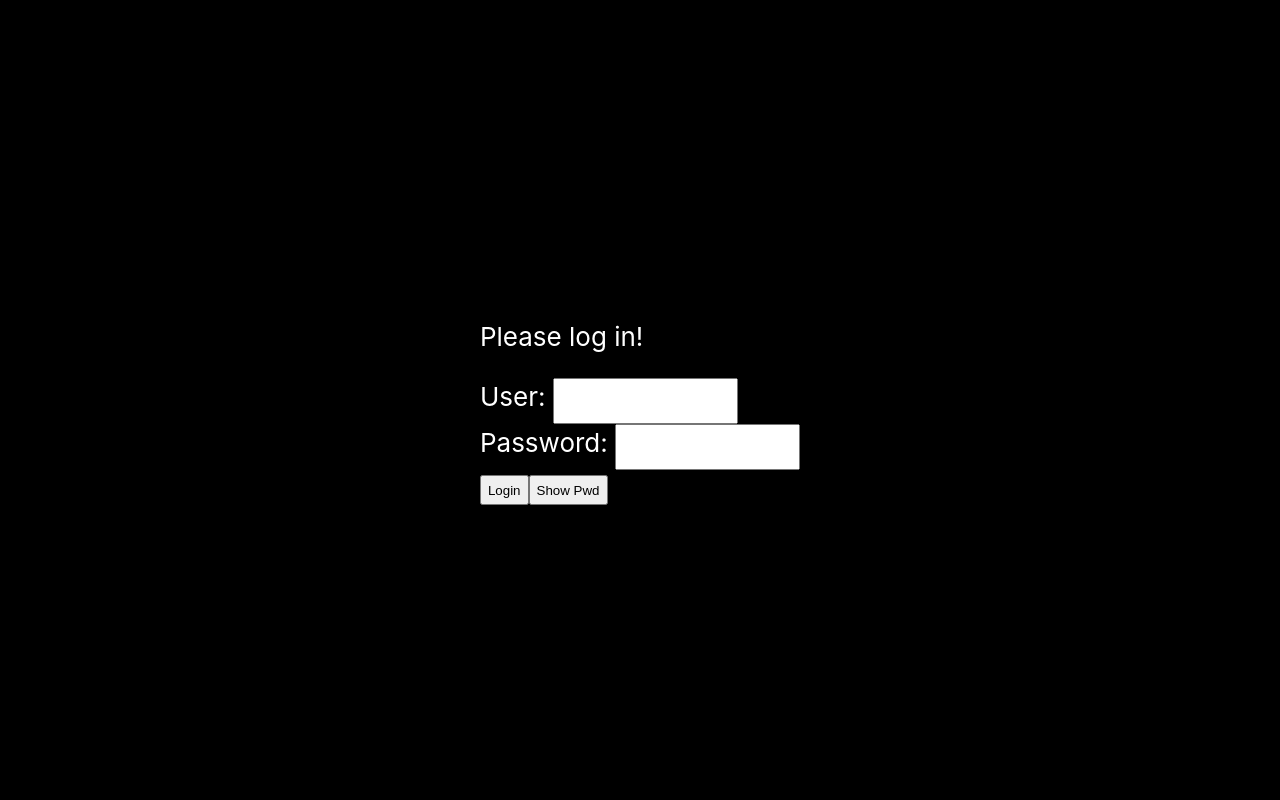
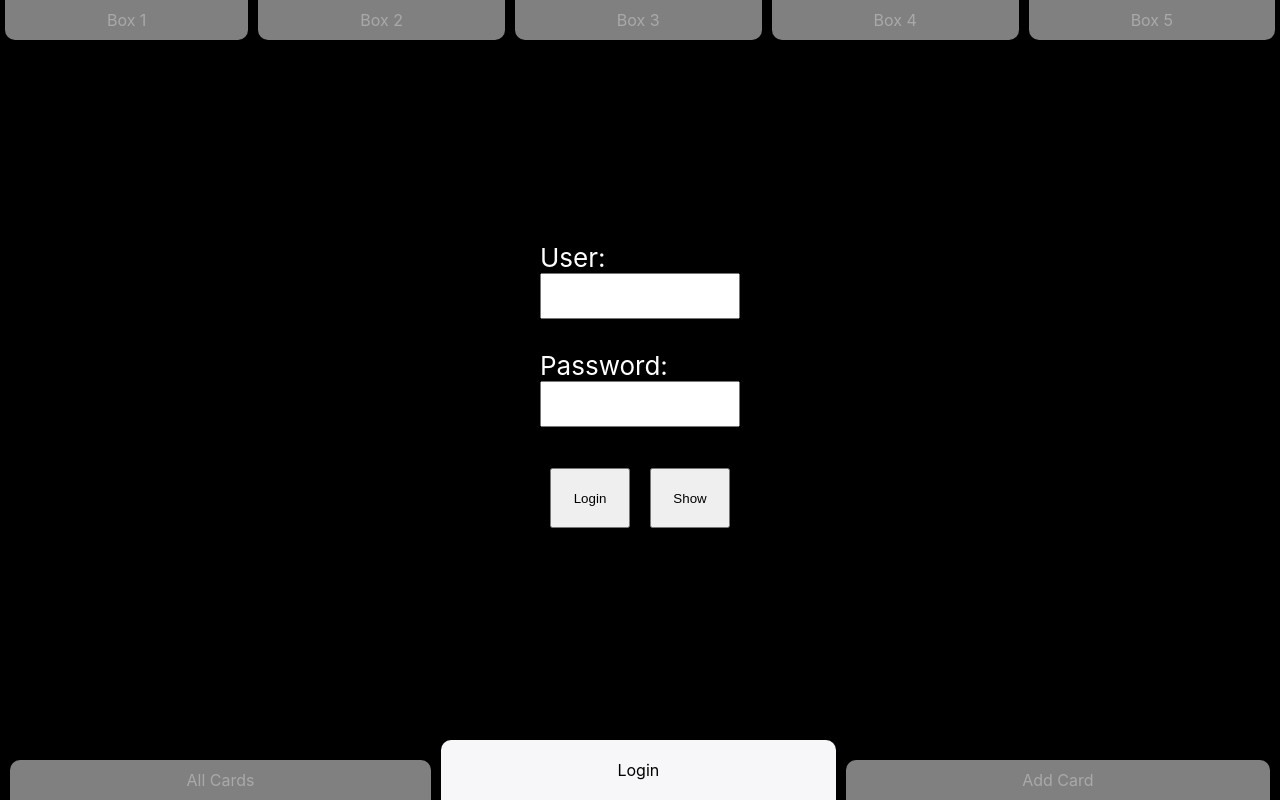
Before and after one commit to terix2k12/vocT1000, a React (Create React App) app in the folder voct1000react/: page / in a window 1280 px wide. Built offline with nearby package versions, Linux system fonts and the light colour scheme.

Commit message:
frontend; logic update

```diff
--- a/voct1000react/src/App.js
+++ b/voct1000react/src/App.js
@@ -15,14 +15,18 @@ function App() {
     const [appState, setAppState] = useState("signout");
     const [activeBox, setActiveBox] = useState(-1);
     const [activeCard, setActiveCard] = useState(null);
-    const [allCards, setAllCards] = useState([]);
+
 
     useEffect(() => {}, []);
 
     function setBox(box) {
-        setActiveBox(box);
-        setAppState('boxes');
-        // updateTraining(box);
+        if(box === activeBox) {
+            setActiveBox(0);
+            setAppState("");
+        } else {
+            setActiveBox(box);
+            setAppState('boxes');
+        }
     }
 
     function handleKey(e) {
@@ -52,12 +56,11 @@ function App() {
     } else if( appState === "boxes" ){
         content = (<CardBox activeBox = {activeBox} />);
     } else if( appState === "allcards" ){
-        content = <CardList allCards={allCards}
-                            setAppState={setAppState}
+        content = <CardList setAppState={setAppState}
                             setActiveCard={setActiveCard}
         />
     } else {
-        content = (<p>Hello user, select an action!</p>);
+        content = (<p>Welcome back, {user}!</p>);
     }
 
     return (
@@ -65,13 +68,12 @@ function App() {
                  onKeyUp={handleKey}
                  tabIndex={0}>
 
-            <Boxes activeBox={activeBox} setBox={setBox} />
+            <Boxes activeBox={activeBox} setBox={setBox} user={user} />
             <div className="content">
                  { content }
             </div>
             <Menu user={user} setUser={setUser}
                   setAppState={setAppState}
-                  setAllCards={setAllCards}
                   setActiveCard={setActiveCard}
             />
         </div>
--- a/voct1000react/src/Boxes.js
+++ b/voct1000react/src/Boxes.js
@@ -1,15 +1,17 @@
 import React from 'react';
 import './Boxes.css';
 
-function Boxes({activeBox, setBox}) {
+function Boxes({activeBox, setBox, user}) {
 
     function calcClass(i) {
+        if(user === "") {
+            return "topbox disabled";
+        }
         if(i === activeBox) {
-            return "activeBox";
+            return "topbox active";
         } else {
-            return "inactiveBox";
+            return "topbox inactive";
         }
-        // return "disabledBox";
     }
 
     return (
--- a/voct1000react/src/Card.js
+++ b/voct1000react/src/Card.js
@@ -3,11 +3,11 @@ import './Card.css';
 
 function Card({cardData, showBack}) {
 
-    let content = <><p>This box contains no cards.</p></>;
+    let content = <><p>No cards in box.</p></>;
 
     if (cardData) {
         content = <>
-            Card #{cardData.id}
+            {/*#{cardData.id}<br/>*/}
             <div className="flip-card-inner">
                 <div className="flip-card-front">
                     {cardData.front}
@@ -20,11 +20,12 @@ function Card({cardData, showBack}) {
     }
 
     return (
-        <div className="basic">
-            <div className={showBack ? "flip-card flipped" : "flip-card"}>
+            <div className={showBack
+                   ? "flip-card flipped"
+                   : "flip-card"}
+            >
                 {content}
             </div>
-        </div>
     );
 }
 
--- a/voct1000react/src/CardList.js
+++ b/voct1000react/src/CardList.js
@@ -1,8 +1,27 @@
-import React  from 'react';
+import React, {useEffect, useState} from 'react';
+import {baseUrl} from "./Tconfig";
 
-function CardList( {allCards, setAppState, setActiveCard} ) {
+function CardList( {setAppState, setActiveCard} ) {
 
-    // const [front, setFront] = useState("");
+    const [cards, setCards] = useState([]);
+    const [page, setPage] = useState(1);
+    const [max, setMax] = useState(10);
+    const [search, setSearch] = useState("");
+    const [loading, setLoading] = useState(true);
+
+    useEffect(() => {
+        loadCards();
+    }, []);
+
+    function loadCards() {
+        fetch(baseUrl + 'card/between',
+            {credentials: "include"})
+            .then((response) => response.json())
+            .then((data) => {
+                setCards(data);
+                setLoading(false);
+            });
+    }
 
     function doEdit(card) {
         setActiveCard(card);
@@ -10,7 +29,7 @@ function CardList( {allCards, setAppState, setActiveCard} ) {
     }
 
     function item(c) {
-        return <tr>
+        return <tr key={c.id}>
             <td>{c.id}</td>
             <td>{c.front}</td>
             <td>{c.back}</td>
@@ -18,13 +37,61 @@ function CardList( {allCards, setAppState, setActiveCard} ) {
         </tr>
     }
 
-    return (
-        <table border="1px solid green" >
+    function match(c) {
+        if(
+           c.front.toUpperCase().includes(search.toUpperCase()) ||
+           c.back.toUpperCase().includes(search.toUpperCase())
+        ) {
+            console.log("Showing... " + c.id);
+            return true;
+        } else {
+            console.log("Filtering... " + c.id);
+            return false;
+        }
+    }
 
-            {allCards?.map(c => item(c) )??"No cards"}
+    function filter() {
+        if(cards.length) {
+            return cards
+                .filter(c => match(c))
+                .slice(0, max)
+                .map(c => item(c))
+            ;
+        } else {
+            return "No cards";
+        }
+    }
 
-        </table>
-    );
+    function changeMax(event) {
+        setMax(event.target.value)
+    }
+
+    function changeSearch(event) {
+        setSearch(event.target.value)
+    }
+
+    return (<>
+        <div>
+            <input value={search} onChange={changeSearch} />
+            <button onClick={loadCards}>Search</button>
+            <button onClick={() => setSearch("")}>Clear</button>
+        </div>
+        {loading ? "Loading..." : (<table border="1px solid green">
+            <tbody>
+            { filter() }
+            </tbody>
+        </table>)}
+        <div>
+            {/*<ul>*/}
+            {/*   <li><p> &lt; </p></li>*/}
+            {/*   <li><p> 1 </p></li>*/}
+            {/*   <li><p> 2 </p></li>*/}
+            {/*   <li><p> 3 </p></li>*/}
+            {/*   <li><p> &gt; </p></li>*/}
+            {/*</ul>*/}
+            <input type="number" value={max} onChange={changeMax} />
+        </div>
+    </>);
 
 }
 
--- a/voct1000react/src/Login.js
+++ b/voct1000react/src/Login.js
@@ -1,5 +1,6 @@
 import React, {useState} from 'react';
 import {baseUrl} from './Tconfig';
+import "./Login.css"
 
 function Login({setUser, setAppState}) {
 
@@ -46,11 +47,12 @@ function Login({setUser, setAppState}) {
 
     return (
         <div>
-            <p>Please log in!</p>
+            <div className="loginform">
             User: <input onChange={handleUsername}/><br/>
             Password: <input type={showPass ? 'text' : 'password'} onChange={handlePassword}></input><br/>
-            <button onClick={sendLogin}>Login</button>
-            <button onClick={() => {setShowPass(!showPass)}}>Show Pwd</button>
+            </div>
+            <button className="lbutton" onClick={sendLogin}>Login</button>
+            <button className="lbutton" onClick={() => {setShowPass(!showPass)}}>Show</button>
         </div>
     );
 
--- a/voct1000react/src/Menu.js
+++ b/voct1000react/src/Menu.js
@@ -2,7 +2,7 @@ import React from 'react';
 import './Menu.css';
 import {baseUrl} from './Tconfig';
 
-function Menu({user, setUser, setAppState, setAllCards, setActiveCard}) {
+function Menu({user, setUser, setAppState, setActiveCard}) {
 
     function sendLogout() {
         fetch(baseUrl + 'logout')
@@ -19,17 +19,11 @@ function Menu({user, setUser, setAppState, setAllCards, setActiveCard}) {
     }
 
     function showAllCards() {
-        fetch(baseUrl + 'card/between',
-            {credentials: "include"})
-            .then((response) => response.json())
-            .then((data) => {
-                    setAllCards(data);
-                    setAppState("allcards");
-            });
+         setAppState("allcards");
     }
 
     function getClass() {
-       return user === "" ? "activeMenuItem" : "inactiveMenuItem"
+       return user === "" ? "bottombox disabled" : "bottombox active"
     }
 
     return (
@@ -37,14 +31,14 @@ function Menu({user, setUser, setAppState, setAllCards, setActiveCard}) {
             <div className={ getClass() }
                 onClick={ showAllCards }
             >All Cards</div>
-            <div className={ getClass() }
+            <div className="bottombox active"
                 onClick={ sendLogout }>
                 { user === ""
                     ? "Login"
                     : "Logout"
                 }
             </div>
-            <div className={ user=== "" ? "disabledMenuItem" : "inactiveMenuItem" }
+            <div className={ getClass() }
                 onClick={ () => {
                     setActiveCard({});
                     setAppState("adding")
```
